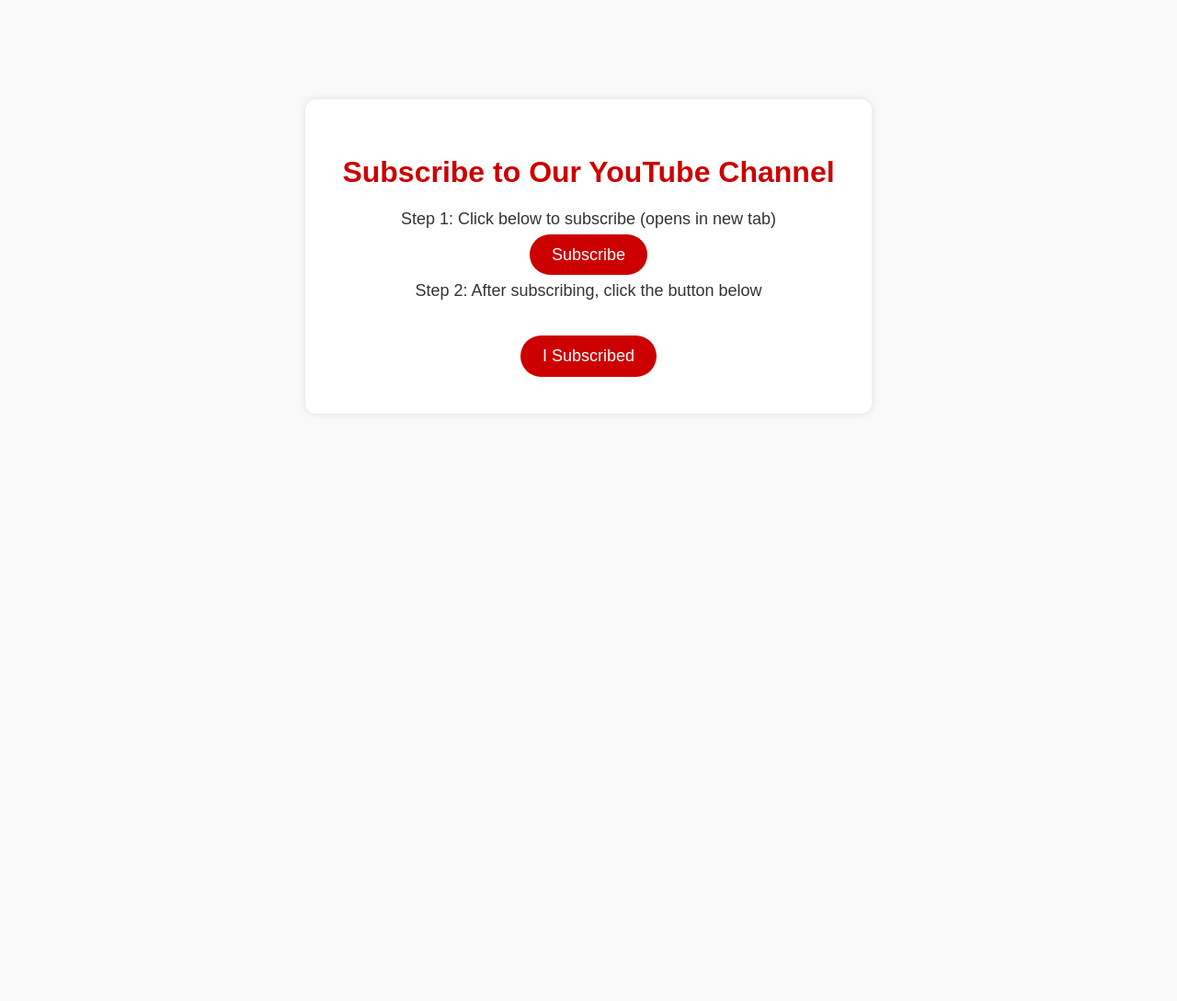
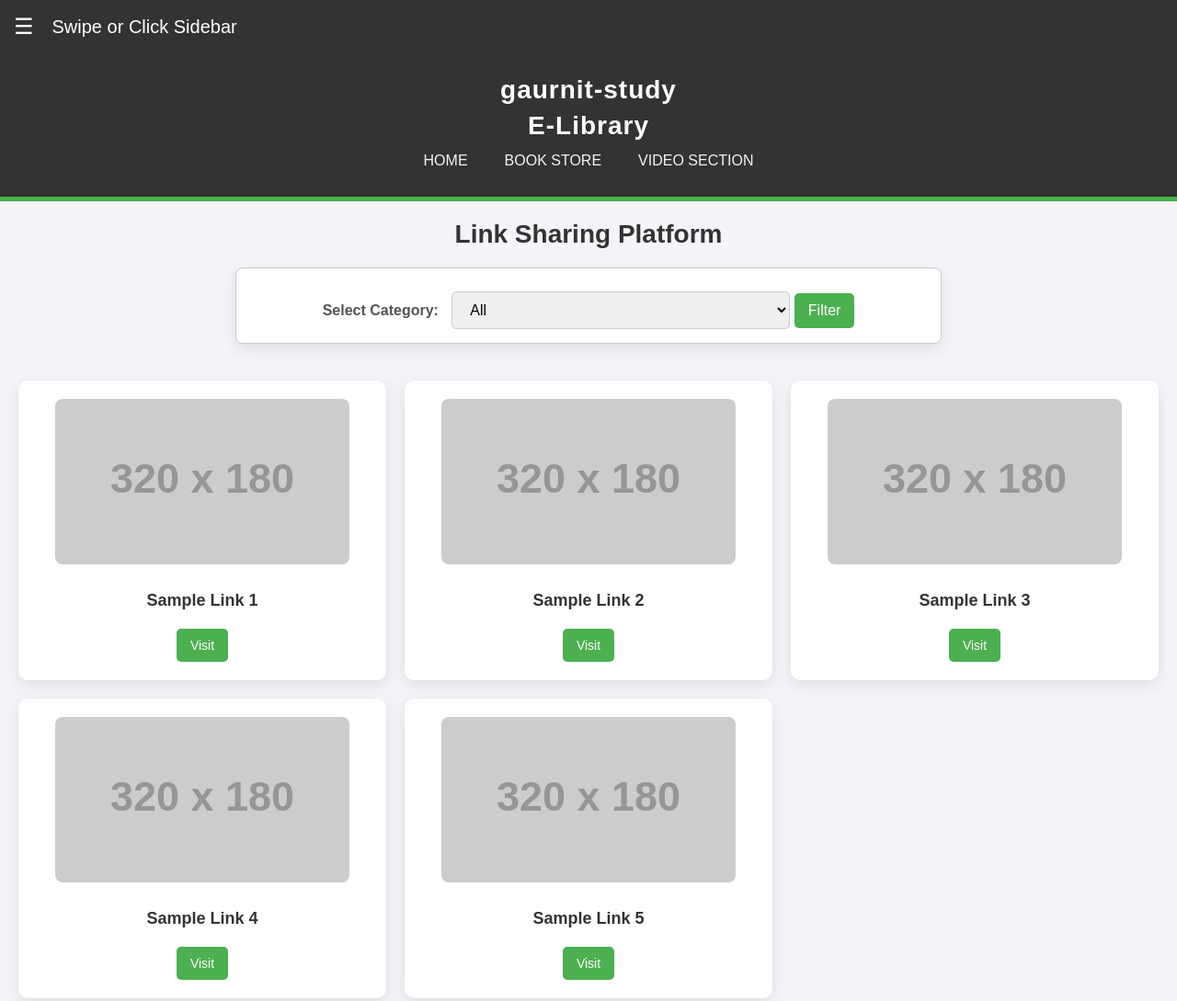
Before and after one commit to cancartor/Link, a plain HTML site: page index.html in a window 1280 px wide. Shown: the top 1089 px of the page at 92% size. Before the commit the page ends 800 px from the top, so only its background shows below. Drawn offline with Linux system fonts and the light colour scheme; placeholder pictures from the web are drawn by us.

Commit message:
Update index.html

```diff
--- a/index.html
+++ b/index.html
@@ -1,90 +1,333 @@
 <!DOCTYPE html>
 <html lang="en">
 <head>
-  <meta charset="UTF-8">
-  <title>Subscribe to My Channel</title>
+  <meta charset="UTF-8" />
+  <meta name="viewport" content="width=device-width, initial-scale=1.0"/>
+  <title>gaurnit-study | E-Library</title>
   <style>
-    body {
-      font-family: Arial, sans-serif;
-      background-color: #f9f9f9;
-      text-align: center;
-      padding-top: 100px;
+    * {
+      margin: 0;
+      padding: 0;
+      box-sizing: border-box;
     }
 
-    .container {
-      background: white;
-      padding: 40px;
-      border-radius: 12px;
-      box-shadow: 0 0 10px rgba(0,0,0,0.1);
+    body {
+      font-family: 'Arial', sans-serif;
+      background-color: #f4f4f9;
+      overflow-x: hidden;
+    }
+
+    .topbar {
+      background-color: #333;
+      color: white;
+      padding: 15px;
+      display: flex;
+      align-items: center;
+    }
+
+    .menu-icon {
+      font-size: 24px;
+      cursor: pointer;
+      margin-right: 20px;
+    }
+
+    .title {
+      font-size: 20px;
+    }
+
+    .sidebar {
+      position: fixed;
+      top: 0;
+      left: -250px;
+      width: 250px;
+      height: 100%;
+      background-color: #444;
+      color: white;
+      padding-top: 60px;
+      transition: left 0.3s ease;
+      overflow-y: auto;
+      z-index: 1000;
+    }
+
+    .sidebar.open {
+      left: 0;
+    }
+
+    .sidebar a {
+      display: block;
+      padding: 15px 25px;
+      color: white;
+      text-decoration: none;
+      border-bottom: 1px solid #555;
+    }
+
+    .sidebar a:hover {
+      background-color: #666;
+    }
+
+    header {
+      background: #333;
+      color: #fff;
+      padding: 20px 0;
+      text-align: center;
+      border-bottom: 5px solid #4CAF50;
+    }
+
+    header h1 {
+      font-size: 28px;
+      letter-spacing: 1px;
+      line-height: 1.4;
+    }
+
+    nav ul {
+      list-style: none;
+      display: flex;
+      justify-content: center;
+      flex-wrap: wrap;
+      gap: 10px;
+      padding: 10px 0;
+    }
+
+    nav ul li {
       display: inline-block;
     }
 
-    h1 {
-      color: #cc0000;
+    nav ul li a {
+      color: #f4f4f4;
+      text-decoration: none;
+      padding: 8px 15px;
+      border-radius: 5px;
+      transition: background 0.3s ease;
     }
 
-    p {
+    nav ul li a:hover {
+      background: #4CAF50;
+    }
+
+    h2 {
+      text-align: center;
+      margin-top: 20px;
+      color: #333;
+      font-size: 28px;
+    }
+
+    form {
+      background: #fff;
+      padding: 15px;
+      border: 1px solid #ccc;
+      border-radius: 8px;
+      width: 60%;
+      margin: 20px auto;
+      box-shadow: 0px 5px 15px rgba(0, 0, 0, 0.1);
+      text-align: center;
+    }
+
+    form label {
+      font-size: 16px;
+      margin-right: 10px;
+      font-weight: bold;
+      color: #555;
+    }
+
+    form select,
+    form button {
+      padding: 10px 15px;
+      font-size: 16px;
+      border: 1px solid #ccc;
+      border-radius: 5px;
+      margin-top: 10px;
+    }
+
+    form select {
+      width: 50%;
+    }
+
+    form button {
+      background: #4CAF50;
+      color: white;
+      cursor: pointer;
+      border: none;
+      transition: background 0.3s ease;
+    }
+
+    form button:hover {
+      background: #45a049;
+    }
+
+    #link-container {
+      display: grid;
+      grid-template-columns: repeat(auto-fit, minmax(300px, 1fr));
+      gap: 20px;
+      padding: 20px;
+    }
+
+    .link-item {
+      background: #fff;
+      padding: 20px;
+      border-radius: 10px;
+      box-shadow: 0px 5px 15px rgba(0, 0, 0, 0.1);
+      text-align: center;
+      transition: transform 0.3s ease, box-shadow 0.3s ease;
+    }
+
+    .link-item:hover {
+      transform: translateY(-5px);
+      box-shadow: 0px 8px 20px rgba(0, 0, 0, 0.2);
+    }
+
+    .link-item img {
+      width: 100%;
+      max-width: 320px;
+      height: auto;
+      border-radius: 8px;
+      margin-bottom: 15px;
+    }
+
+    .link-item h3 {
+      margin: 10px 0;
       font-size: 18px;
       color: #333;
     }
 
-    .btn {
-      background-color: #cc0000;
+    .link-item a {
+      background: #4CAF50;
       color: white;
-      padding: 12px 24px;
-      border: none;
-      border-radius: 24px;
-      font-size: 18px;
-      cursor: pointer;
-      margin-top: 20px;
-      transition: background-color 0.3s ease;
+      padding: 10px 15px;
       text-decoration: none;
+      border-radius: 5px;
+      display: inline-block;
+      margin-top: 10px;
+      font-size: 14px;
+      transition: background 0.3s ease;
     }
 
-    .btn:hover {
-      background-color: #b30000;
+    .link-item a:hover {
+      background: #45a049;
     }
 
-    #confirmation {
-      margin-top: 20px;
-      display: none;
-      color: green;
-      font-weight: bold;
+    footer {
+      background: #333;
+      color: #f4f4f4;
+      text-align: center;
+      padding: 10px 0;
+      margin-top: 30px;
+    }
+
+    @media (max-width: 768px) {
+      form {
+        width: 90%;
+      }
+
+      #link-container {
+        grid-template-columns: 1fr;
+      }
     }
   </style>
 </head>
 <body>
 
-  <div class="container">
-    <h1>Subscribe to Our YouTube Channel</h1>
-    <p>Step 1: Click below to subscribe (opens in new tab)</p>
-
-    <!-- Subscribe Button -->
-    <a href="https://www.youtube.com/channel/UCbG0Id7hw5yANDvoR-MpQEw?sub_confirmation=1"
-       target="_blank"
-       class="btn">
-      Subscribe
-    </a>
-
-    <p>Step 2: After subscribing, click the button below</p>
-
-    <!-- I Subscribed Button -->
-    <button class="btn" onclick="confirmAndRedirect()">I Subscribed</button>
-
-    <!-- Confirmation Message -->
-    <div id="confirmation">Thank you! Redirecting...</div>
+  <!-- Top Bar -->
+  <div class="topbar">
+    <span class="menu-icon" onclick="toggleSidebar()">&#9776;</span>
+    <div class="title">Swipe or Click Sidebar</div>
   </div>
 
+  <!-- Sidebar -->
+  <div id="sidebar" class="sidebar">
+    <a href="linkindex.php">Home</a>
+    <a href="lms/index.php">Book Store</a>
+    <a href="video/videoindex.php">Video Section</a>
+    <a href="linklogin.html">Admin Login</a>
+    <a href="logout.php">Logout</a>
+  </div>
+
+  <!-- Main Header -->
+  <header>
+    <div class="container">
+      <h1>gaurnit-study<br>E-Library</h1>
+      <nav>
+        <ul>
+          <li><a href="linkindex.php">HOME</a></li>
+          <li><a href="lms/index.php">BOOK STORE</a></li>
+          <li><a href="video/videoindex.php">VIDEO SECTION</a></li>
+        </ul>
+      </nav>
+    </div>
+  </header>
+
+  <!-- Link Filter -->
+  <h2>Link Sharing Platform</h2>
+  <form method="GET" action="">
+    <label>Select Category:</label>
+    <select name="category">
+      <option value="">All</option>
+      <option value="news">News</option>
+      <option value="education">Education</option>
+      <option value="entertainment">Entertainment</option>
+    </select>
+    <button type="submit">Filter</button>
+  </form>
+
+  <!-- Links Grid -->
+  <div id="link-container">
+    <div class="link-item">
+      <img src="https://via.placeholder.com/320x180" alt="Sample 1">
+      <h3>Sample Link 1</h3>
+      <a href="#">Visit</a>
+    </div>
+    <div class="link-item">
+      <img src="https://via.placeholder.com/320x180" alt="Sample 2">
+      <h3>Sample Link 2</h3>
+      <a href="#">Visit</a>
+    </div>
+    <div class="link-item">
+      <img src="https://via.placeholder.com/320x180" alt="Sample 3">
+      <h3>Sample Link 3</h3>
+      <a href="#">Visit</a>
+    </div>
+    <div class="link-item">
+      <img src="https://via.placeholder.com/320x180" alt="Sample 4">
+      <h3>Sample Link 4</h3>
+      <a href="#">Visit</a>
+    </div>
+    <div class="link-item">
+      <img src="https://via.placeholder.com/320x180" alt="Sample 5">
+      <h3>Sample Link 5</h3>
+      <a href="#">Visit</a>
+    </div>
+  </div>
+
+  <!-- Footer -->
+  <footer>
+    <p>&copy; 2025 gaurnit-study. All rights reserved.</p>
+  </footer>
+
+  <!-- Sidebar Toggle & Swipe -->
   <script>
-    function confirmAndRedirect() {
-      const msg = document.getElementById('confirmation');
-      msg.style.display = 'block';
+    const sidebar = document.getElementById("sidebar");
+    let startX = 0;
+    let endX = 0;
 
-      // Redirect after 3 seconds
-      setTimeout(() => {
-        window.location.href = 'home.html';
-      }, 3000);
+    function toggleSidebar() {
+      sidebar.classList.toggle("open");
     }
+
+    document.addEventListener("touchstart", function(e) {
+      startX = e.touches[0].clientX;
+    });
+
+    document.addEventListener("touchmove", function(e) {
+      endX = e.touches[0].clientX;
+    });
+
+    document.addEventListener("touchend", function() {
+      const diff = endX - startX;
+      if (diff > 70) {
+        sidebar.classList.add("open"); // Swipe Right
+      } else if (diff < -70) {
+        sidebar.classList.remove("open"); // Swipe Left
+      }
+    });
   </script>
 
 </body>
```
